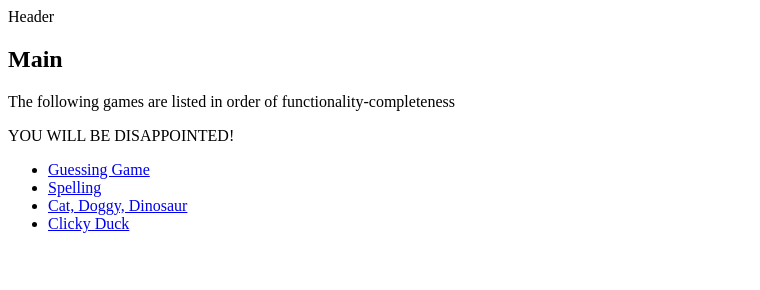
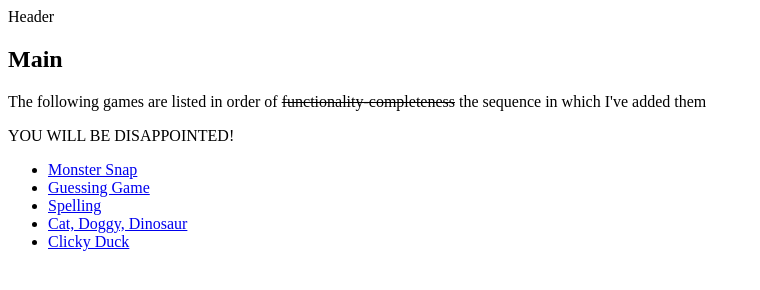
Before and after one commit to markup-mitchell/little_games, a plain HTML site: page index.html in a window 1280 px wide. Shown: the whole page, without its empty margins (0-760 px from the left). Drawn offline with Linux system fonts and the light colour scheme.

Commit message:
added monster snap

```diff
--- a/index.html
+++ b/index.html
@@ -8,9 +8,10 @@
     <header>Header</header>
     <main>
         <section><h1>Main</h1>
-            <p>The following games are listed in order of functionality-completeness</p>
+            <p>The following games are listed in order of <strike>functionality-completeness</strike> the sequence in which I've added them</p>
             <p>YOU WILL BE DISAPPOINTED!</p>
             <ul>
+                <li><a href="snap/snap.html">Monster Snap</a></li>
                 <li><a href="guess/guess.html">Guessing Game</s></li>
                 <li><a href="spelling/html-spelling.html">Spelling</a></li>
                 <li><a href="cat-doggy-dinosaur/index-cdd.html">Cat, Doggy, Dinosaur</a></li>
```
Also changed, not shown: snap/snap.html (renamed from snap/index.html).
